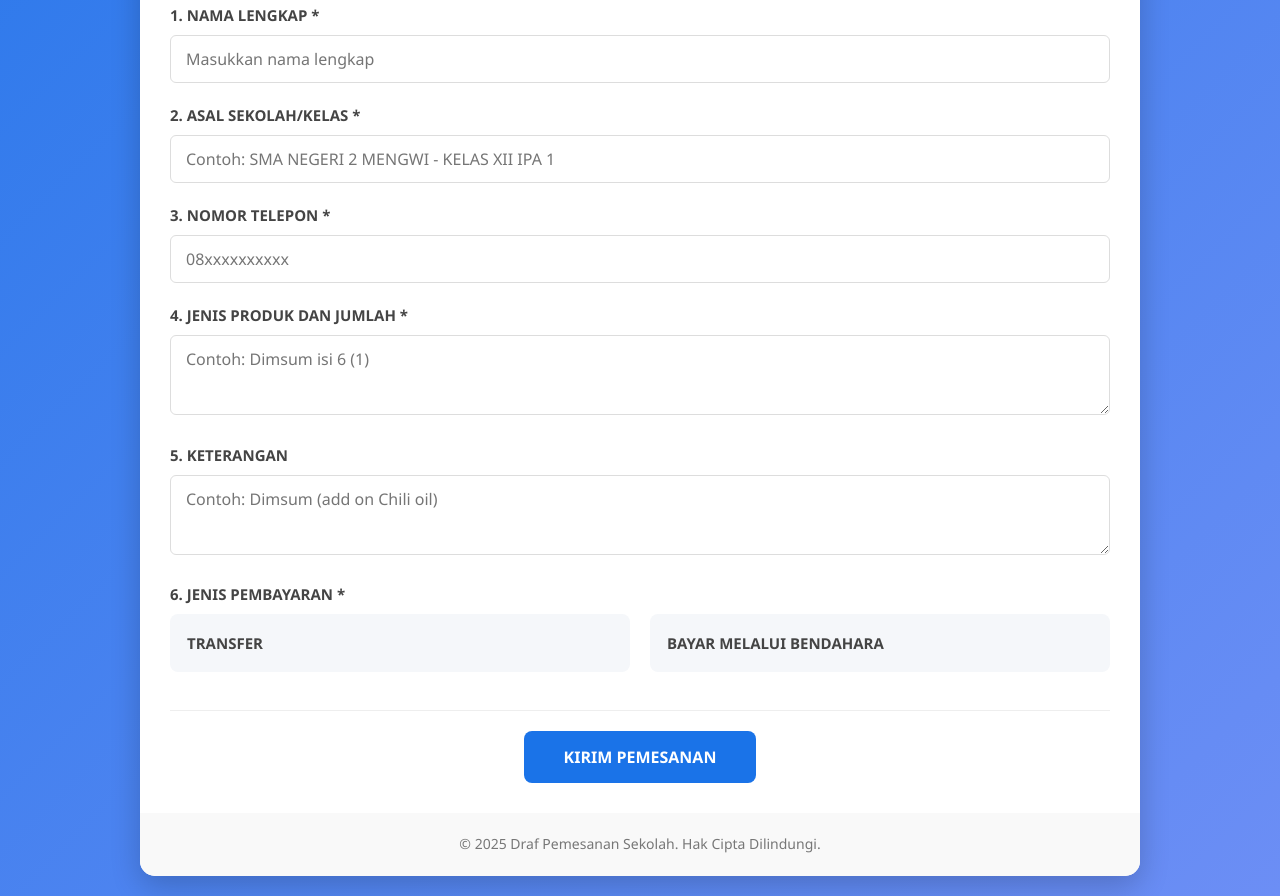
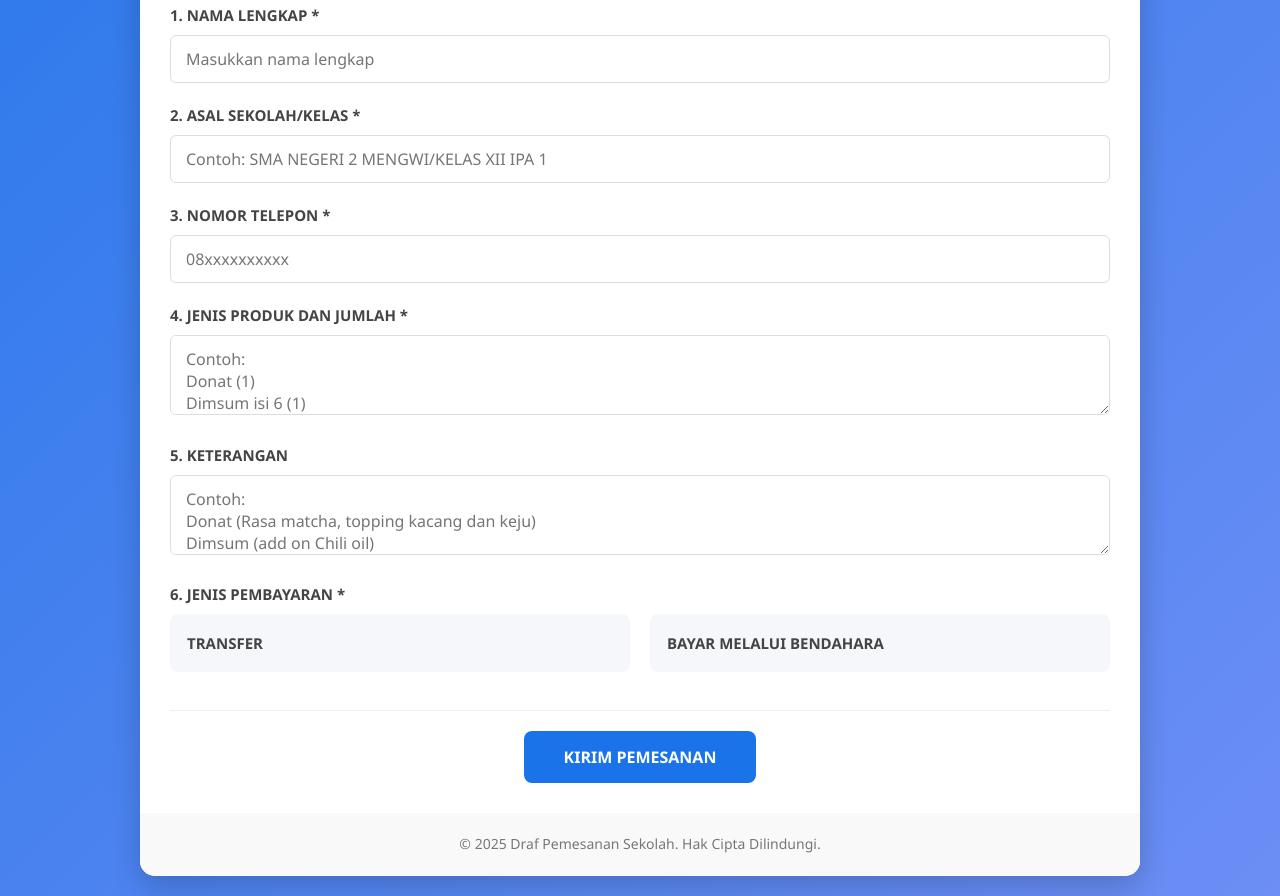
Before and after one commit to gunggde0407-01/wirausaha, a plain HTML site: page index.html in a window 1280 px wide. Shown: the part 854-1750 px from the top of the page. Drawn offline with Linux system fonts and the light colour scheme.

Commit message:
Update index.html

```diff
--- a/index.html
+++ b/index.html
@@ -642,7 +642,7 @@
                 <!-- ASAL SEKOLAH/KELAS -->
                 <div class="form-group">
                     <label for="sekolah">2. ASAL SEKOLAH/KELAS *</label>
-                    <input type="text" id="sekolah" name="entry.963350465" placeholder="Contoh: SMA NEGERI 2 MENGWI - KELAS XII IPA 1" required>
+                    <input type="text" id="sekolah" name="entry.963350465" placeholder="Contoh: SMA NEGERI 2 MENGWI/KELAS XII IPA 1" required>
                     <div class="error-message" id="sekolah-error">Asal sekolah/kelas harus diisi</div>
                 </div>
 
@@ -656,14 +656,18 @@
                 <!-- JENIS PRODUK DAN JUMLAH -->
                 <div class="form-group">
                     <label for="produk">4. JENIS PRODUK DAN JUMLAH *</label>
-                    <textarea id="produk" name="entry.1009174514" placeholder="Contoh: Dimsum isi 6 (1)" required></textarea>
+                    <textarea id="produk" name="entry.1009174514" placeholder="Contoh:
+Donat (1)
+Dimsum isi 6 (1)" required></textarea>
                     <div class="error-message" id="produk-error">Jenis produk dan jumlah harus diisi</div>
                 </div>
 
                 <!-- KETERANGAN -->
                 <div class="form-group">
                     <label for="keterangan">5. KETERANGAN</label>
-                    <textarea id="keterangan" name="entry.229904569" placeholder="Contoh: Dimsum (add on Chili oil)"></textarea>
+                    <textarea id="keterangan" name="entry.229904569" placeholder="Contoh:
+Donat (Rasa matcha, topping kacang dan keju)
+Dimsum (add on Chili oil)"></textarea>
                 </div>
 
                 <!-- JENIS PEMBAYARAN -->
```
